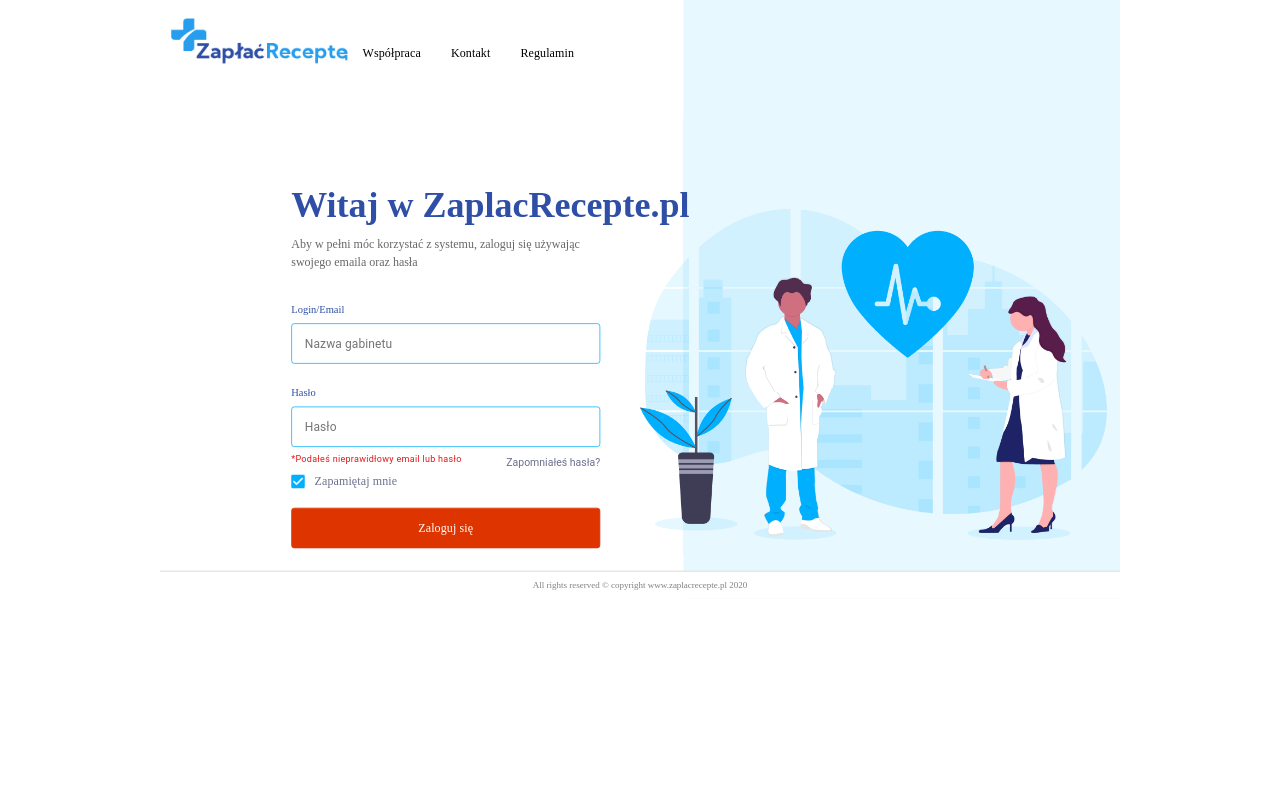
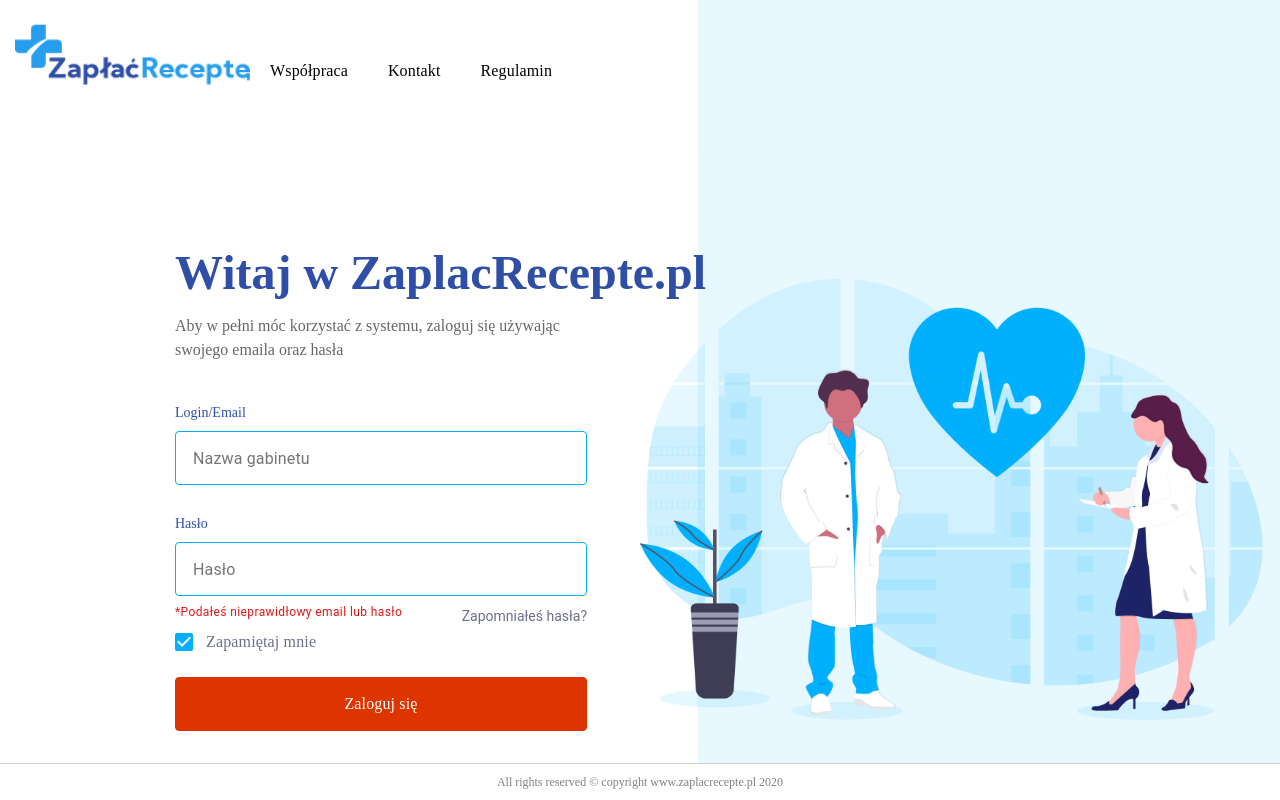
Before and after one commit to kajzerro/zaplacrecepte-front, a React (Create React App) app: page / in a window 1280 px wide. Built offline with nearby package versions, Linux system fonts and the light colour scheme.

Commit message:
Login page scale for Mati screen v2

```diff
--- a/src/App.css
+++ b/src/App.css
@@ -1,5 +1,29 @@
-.patient-list {
-    margin-top: 80px;
+.blocked-scrolling {
+    position: fixed;
+    top: 0;
+    bottom: 0;
+    left: 0;
+    right: 0;
+}
+
+.login-footer {
+    position: absolute;
+    bottom: 0;
+    border-top: 1px solid #80808061;
+    /*left: 0;*/
+    left: -50%;
+    right: 0;
+    text-align: center;
+    background-color: white;
+
+    font-family: Ubuntu;
+    font-style: normal;
+    font-weight: normal;
+    font-size: 12px;
+    line-height: 36px;
+
+    color: #808080;
+    width: 200%;
 }
 
 .patient-list-table {
--- a/src/component/loginPage/LoginPage.css
+++ b/src/component/loginPage/LoginPage.css
@@ -178,24 +178,6 @@
     margin-top: -3px;
 }
 
-.login-page .login-footer {
-    position: fixed;
-    bottom: 0;
-    border-top: 1px solid #80808061;
-    left: 0;
-    right: 0;
-    text-align: center;
-    background-color: white;
-
-    font-family: Ubuntu;
-    font-style: normal;
-    font-weight: normal;
-    font-size: 12px;
-    line-height: 36px;
-
-    color: #808080;
-}
-
 .login-page .main-image {
     position: absolute;
     top: 0;
@@ -223,10 +205,9 @@
 
 .login-page .right-side-bottom .inside {
     background-color: #e8f8ff;
-    width: 91%;
     height: 100%;
-    float: right;
-    max-width: 798px;
+    margin-left: 9%;
+    margin-right: -100%;
 }
 
 .login-page .right-side-bottom {
--- a/src/component/loginPage/LoginPage.js
+++ b/src/component/loginPage/LoginPage.js
@@ -21,9 +21,10 @@ function LoginPage() {
     }
 
     useEffect(() => {
-        if (document.documentElement.scrollHeight > window.screen.height) {
+        const height = document.getElementById('login-page').clientHeight
+        if (height > window.innerHeight) {
             setScalingStyle({
-                transform: "scale(" + window.screen.height / document.documentElement.scrollHeight + ")",
+                transform: "scale(" + window.innerHeight / height + ")",
                 transformOrigin: "top center"
             });
         }
@@ -37,7 +38,8 @@ function LoginPage() {
 
     let history = useHistory();
     return (
-        <div className="login-page"
+        <div className="blocked-scrolling">
+            <div id="login-page" className="login-page"
                  style={scalingStyle}>
                 <div className="container-fluid">
                     <div className="row">
@@ -62,7 +64,8 @@ function LoginPage() {
                                 <div className="offset-1 col-11 offset-xl-3 col-xl-9">
                                     <div className="hello-header">Witaj w ZaplacRecepte.pl</div>
                                     <div className="input-frame">
-                                    <div className="hello-description">Aby w pełni móc korzystać z systemu, zaloguj się
+                                        <div className="hello-description">Aby w pełni móc korzystać z systemu, zaloguj
+                                            się
                                             używając
                                             swojego
                                             emaila oraz hasła
@@ -76,7 +79,8 @@ function LoginPage() {
                                             <input type="password" id="password" name="login"
                                                    placeholder="Hasło" onChange={e => setFormPassword(e.target.value)}/>
                                             <div className="after-input">
-                                            <span className="error-label">*Podałeś nieprawidłowy email lub hasło</span>
+                                                <span
+                                                    className="error-label">*Podałeś nieprawidłowy email lub hasło</span>
                                                 <span className="forgot-label">Zapomniałeś hasła?</span>
                                                 <div className="remember-me">
                                                     <img src="loginPage/checkboxOn.png"/>
@@ -95,11 +99,12 @@ function LoginPage() {
                         </div>
                     </div>
                 </div>
+                <div className="right-side-bottom">
+                    <div className="inside"/>
+                </div>
                 <div className="login-footer">
                     All rights reserved © copyright www.zaplacrecepte.pl 2020
                 </div>
-            <div className="right-side-bottom">
-                <div className="inside"/>
             </div>
         </div>
     );
```
Lines whose indentation alone changed are shown as unchanged.
